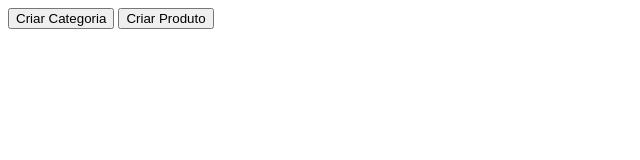
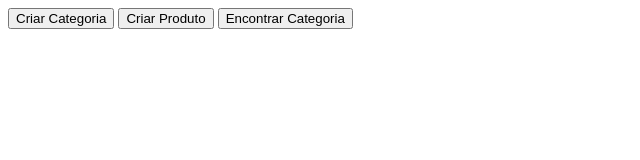
Before and after one commit to nicolyyval/2tds1-projects, a plain HTML site: page pages/category-products.html in a window 1280 px wide. Shown: the whole page, without its empty margins (0-640 px from the left). Drawn offline with Linux system fonts and the light colour scheme.

Commit message:
feat: create a button

```diff
--- a/pages/category-products.html
+++ b/pages/category-products.html
@@ -9,5 +9,6 @@
 <body>
     <button onclick="createCategory()">Criar Categoria</button>
     <button onclick="createProduct()">Criar Produto</button>
+    <button onclick="findCategory(0)">Encontrar Categoria</button>
 </body>
 </html>
```
